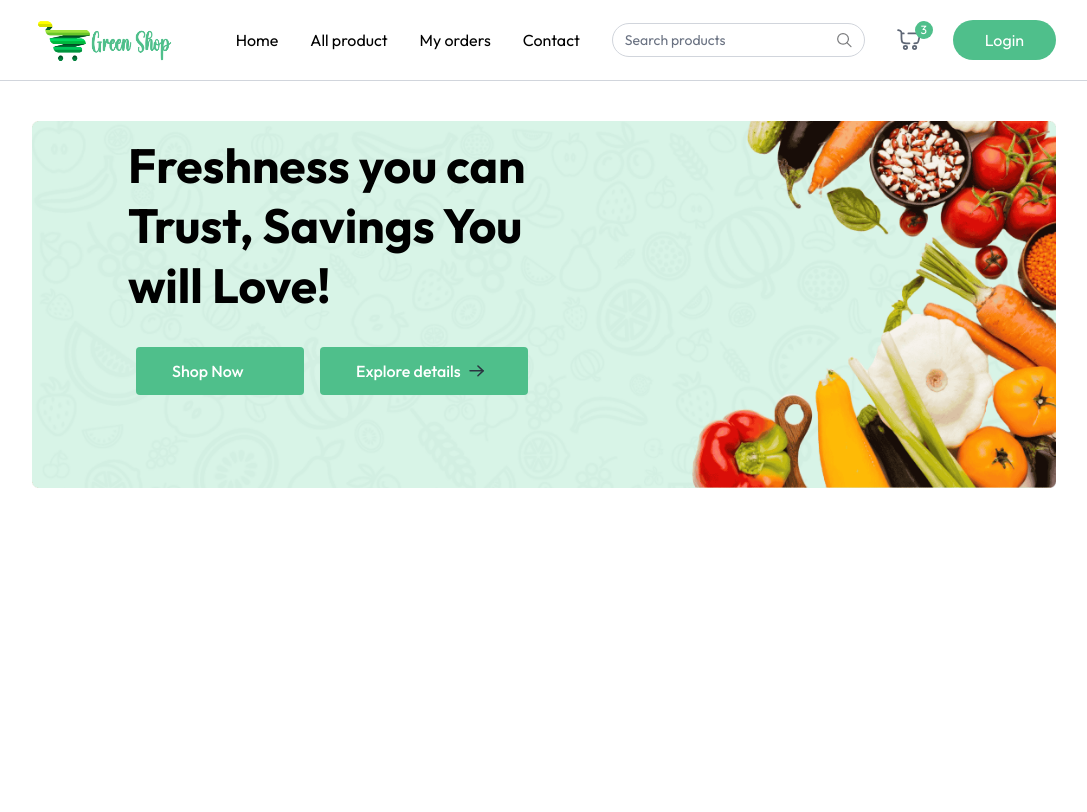
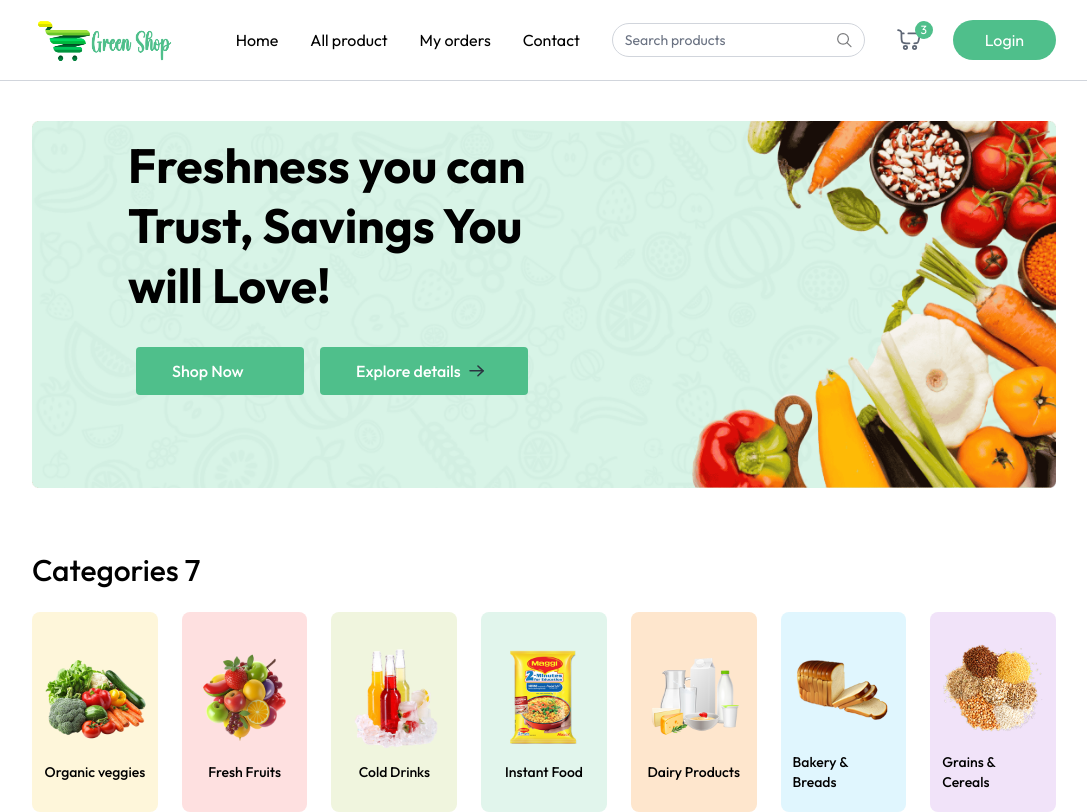
Before and after one commit to JulianaTonu/GreenShop, a React (Vite) app in the folder client/: page / in a window 1280 px wide. Shown: the whole page, without its empty margins (96-1183 px from the left). Built offline with nearby package versions, Linux system fonts and the light colour scheme.

Commit message:
add categories

```diff
--- /dev/null
+++ b/client/src/components/Categories.jsx
@@ -0,0 +1,33 @@
+import React from 'react';
+import { categories } from '../assets/assets';
+import { useAppContext } from '../context/AppContext';
+
+const Categories = () => {
+
+    const { navigate } = useAppContext()
+
+    return (
+        <div className='mt-16'>
+            <p className='text-2xl md:text-3xl font-medium'>Categories {categories.length}</p>
+            <div className='grid grid-cols-2 sm:grid-cols-3 md:grid-cols-5 lg:grid-cols-6 xl:grid-cols-7 mt-6 gap-6'>
+                {
+                    categories.map((category, index) => (
+                        <div key={index} className='group cursor-pointer py-5 px-3 gap-2
+                         rounded-lg flex flex-col justify-center items-center'
+                            style={{ backgroundColor: category.bgColor }}
+                            onClick={() => {
+                                navigate(`/products/${category.path.toLowerCase()}`)
+                                scrollTo(0,0)
+                         }}
+                         >
+                            <img src={category.image} className='group-hover:scale-110 transition max-w-28' alt={category.text} />
+                            <p className='text-sm font-medium'>{category.text}</p>
+                        </div>
+                    ))
+                }
+            </div>
+        </div>
+    );
+};
+
+export default Categories;
--- a/client/src/pages/Home.jsx
+++ b/client/src/pages/Home.jsx
@@ -1,10 +1,12 @@
 import React from 'react'
 import MainBanner from '../components/MainBanner'
+import Categories from '../components/Categories'
 
 const Home = () => {
     return (
         <div className='mt-10'>
             <MainBanner/>
+            <Categories/>
         </div>
     )
 }
```
